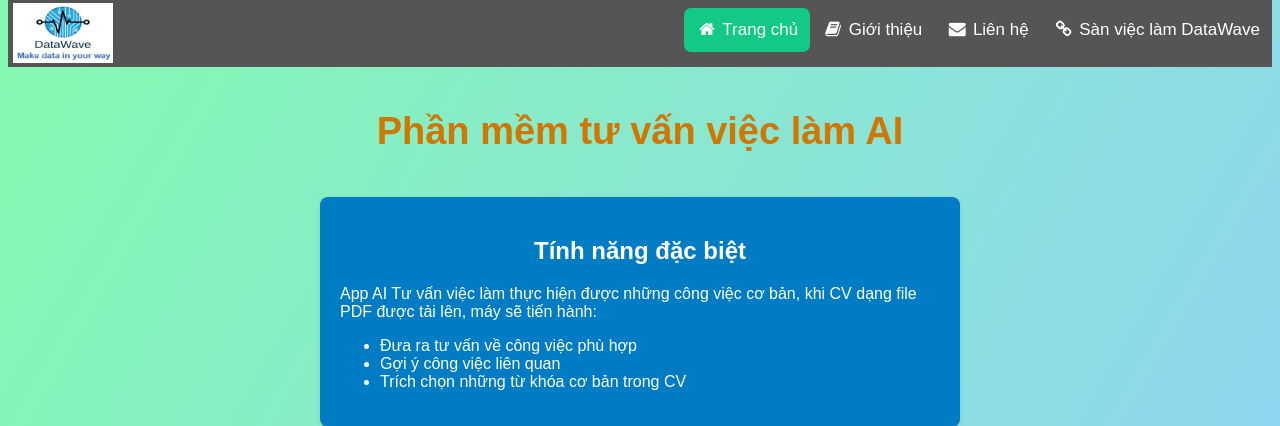
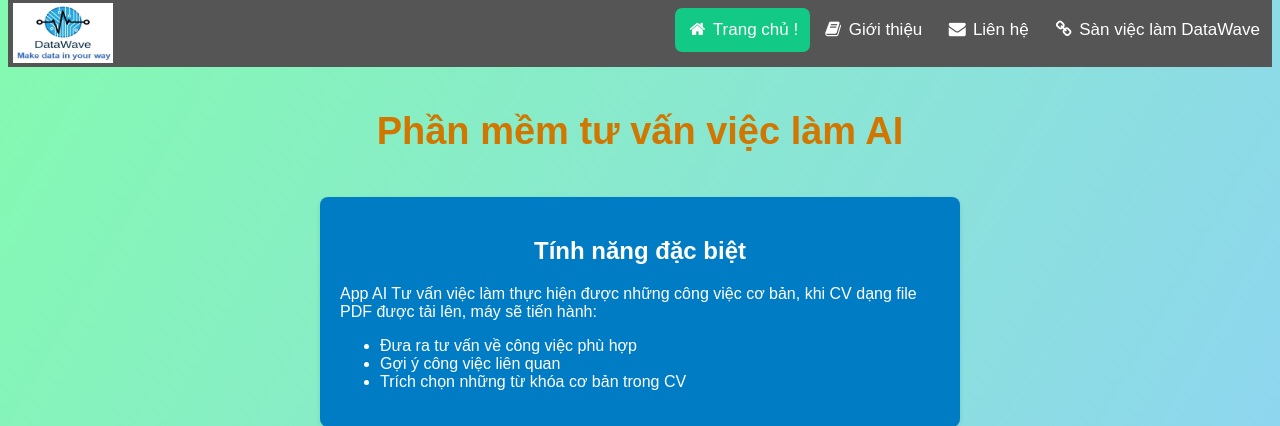
Before and after one commit to trananquan/job-recommendation, a Flask app: page / in a window 1280 px wide. Shown: the top 426 px of the page. Run offline with Flask 2, Linux system fonts and the light colour scheme; parts of the project's set-up code (start-up, migrations or seed data) failed here and were passed over.

Commit message:
Update resume.html

```diff
--- a/templates/resume.html
+++ b/templates/resume.html
@@ -60,7 +60,7 @@
     <a href="https://vieclamdatawave.com/"><i class="fa fa-fw fa-link"></i> Sàn việc làm DataWave</a>
    <a href="https://vieclamdatawave.com/contact.php"><i class="fa fa-fw fa-envelope"></i> Liên hệ</a>
   <a href="https://vieclamdatawave.com/#about"><i class="fa fa-fw fa-book"></i> Giới thiệu</a>
-  <a class="active" href="#"><i class="fa fa-fw fa-home"></i> Trang chủ</a>
+  <a class="active" href="#"><i class="fa fa-fw fa-home"></i> Trang chủ !</a>
 </div>
 
 <body>
```
